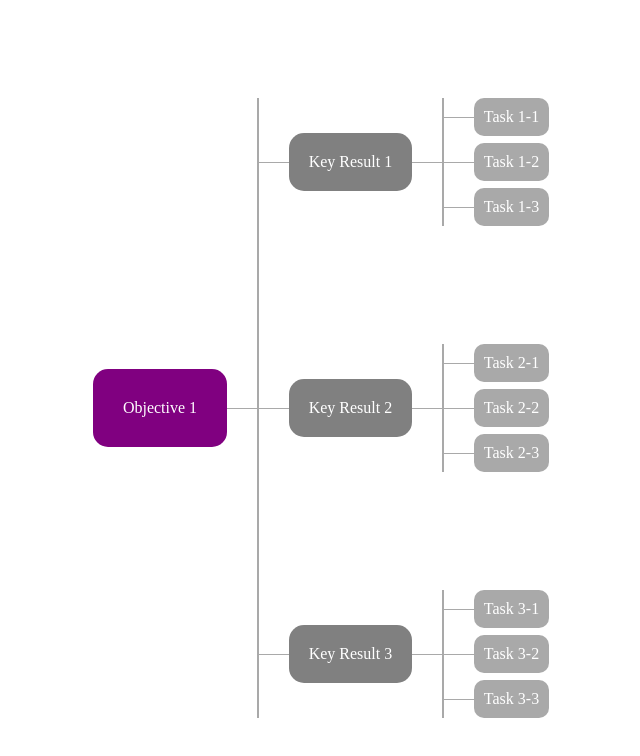
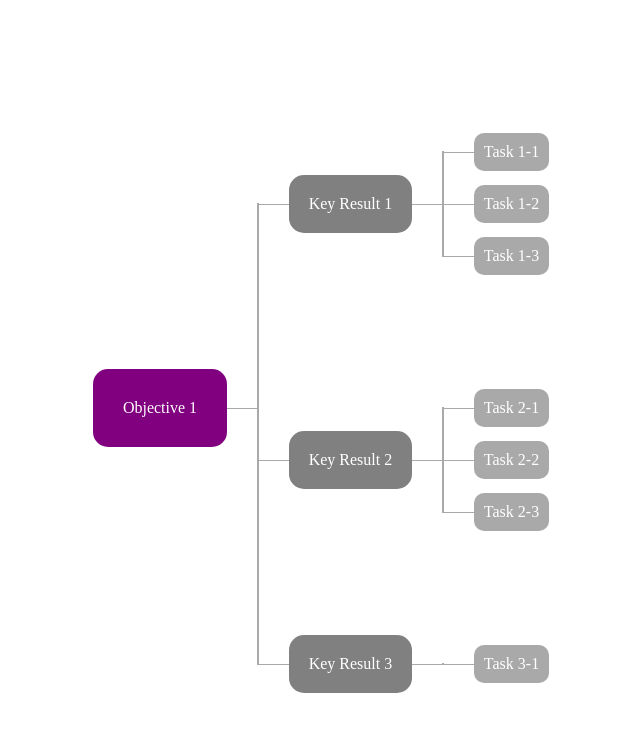
Before and after one commit to Yeonseo-Jo/moonshot-pretask, a React (Vite) app: page /okr-tree in a window 1280 px wide. Shown: the top 756 px of the page, without its empty margins (327-967 px from the left). Built offline with nearby package versions, Linux system fonts and the light colour scheme.

Commit message:
feat: 트리 구조 수정, 위 아래 가지 없애기

```diff
--- a/src/TreeGraph/Publishing/FirsTrial/OKRTree.tsx
+++ b/src/TreeGraph/Publishing/FirsTrial/OKRTree.tsx
@@ -67,6 +67,11 @@ const KrBox = ({ text }: { text: string }) => {
 const TaskBox = ({ TaskText }: { TaskText: string }) => {
   return (
     <div className="task-box">
+      <NodeLines />
+      <div
+        className="taskbox-box"
+        style={{ display: "flex", padding: "7px 0" }}
+      >
         <div className="straight-line"></div>
         {/* 이 자리에 children으로 받으면 됨 */}
         <div
@@ -79,6 +84,7 @@ const TaskBox = ({ TaskText }: { TaskText: string }) => {
           }}
         >
           {TaskText}
+        </div>
       </div>
     </div>
   );
@@ -112,13 +118,13 @@ export const KrTaskConatiner = ({
       className="kr-task-container"
       style={{
         display: "flex",
+        // marginBottom: "118px",
       }}
     >
       <KrBox text={KRText} />
       {Tasks.length !== 0 && (
         <>
           <div className="straight-line"></div>
-          <NodeLines />
           <div className="taskbox-wrapper">
             {Tasks.map(({ index, Task }) => {
               return <TaskBox key={index} TaskText={Task} />;
@@ -135,7 +141,12 @@ const KRVarients = ({ KRProps }: { KRProps: KeyResultTypes[] }) => {
   return (
     <div className="krbox-wrapper">
       {KRProps.map(({ index, KR, Tasks }) => {
-        return <KrTaskConatiner key={index} KRText={KR} Tasks={Tasks} />;
+        return (
+          <div className="krbox-children-wrapper" style={{ display: "flex" }}>
+            <NodeLines />
+            <KrTaskConatiner key={index} KRText={KR} Tasks={Tasks} />
+          </div>
+        );
       })}
     </div>
   );
@@ -154,7 +165,7 @@ const OKRTreeForm = ({
     <div className="okr-tree-form-container">
       <ObjectBox text={Objective} />
       <div className="kr-tree-wrapper">
-        <NodeLines />
+        {/* <NodeLines /> */}
         <KRVarients KRProps={KeyResults} />
       </div>
     </div>
--- a/src/TreeGraph/Publishing/FirsTrial/OKR_DATA.ts
+++ b/src/TreeGraph/Publishing/FirsTrial/OKR_DATA.ts
@@ -25,8 +25,8 @@ export const OKR_DATA = {
       KR: "Key Result 3",
       Tasks: [
         { index: 1, Task: "Task 3-1" },
-        { index: 2, Task: "Task 3-2" },
-        { index: 3, Task: "Task 3-3" },
+        // { index: 2, Task: "Task 3-2" },
+        // { index: 3, Task: "Task 3-3" },
       ],
     },
   ],
--- a/src/TreeGraph/Publishing/FirsTrial/Varients.css
+++ b/src/TreeGraph/Publishing/FirsTrial/Varients.css
@@ -8,7 +8,8 @@
 .taskbox-wrapper {
   display: flex;
   flex-direction: column;
-  gap: 7px;
+  /* gap: 7px; */
+  padding: 50px 0; /*여기 값으로 KR 사이 조정*/
 }
 
 .node-line-container {
@@ -23,7 +24,7 @@
 }
 
 .node-m-line {
-  flex: 1;
+  /* flex: 1; */
   width: 0.1em;
   height: 0.1em;
   background-color: darkgrey;
@@ -33,15 +34,11 @@
   display: flex;
   flex-direction: column;
   justify-content: center;
-  gap: 118px;
+  /* gap: 118px; */
 }
 
 .kr-tree-wrapper {
   display: flex;
-
-  &.node-line-container:first-child .node-lines:first-child {
-    background-color: transparent;
-  }
 }
 
 .okr-tree-form-container {
@@ -54,11 +51,38 @@
 
 .task-box {
   display: flex;
-  align-items: center;
-  height: 100%;
 }
 
 .kr-box {
   display: flex;
   align-items: center;
 }
+
+/*맨 위, 아래 요소들 가지 안보이게*/
+.krbox-wrapper
+  > .krbox-children-wrapper:first-child
+  > .node-line-container
+  > .node-lines:first-child {
+  background-color: transparent;
+}
+
+.krbox-wrapper
+  > .krbox-children-wrapper:last-child
+  > .node-line-container
+  > .node-lines:last-child {
+  background-color: transparent;
+}
+
+.taskbox-wrapper
+  > .task-box:first-child
+  > .node-line-container
+  > .node-lines:first-child {
+  background-color: transparent;
+}
+
+.taskbox-wrapper
+  > .task-box:last-child
+  > .node-line-container
+  > .node-lines:last-child {
+  background-color: transparent;
+}
```
Lines whose indentation alone changed are shown as unchanged.
